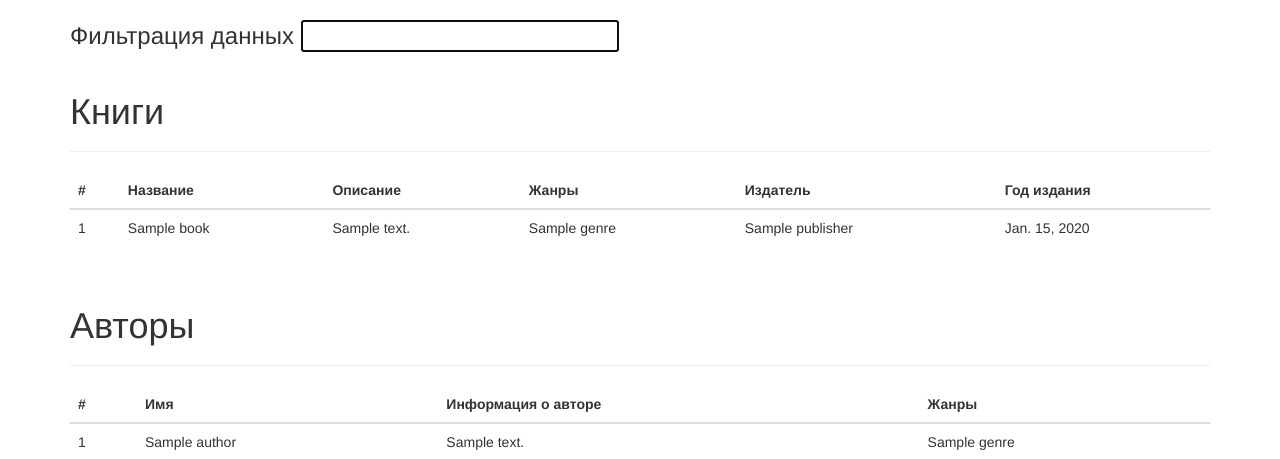
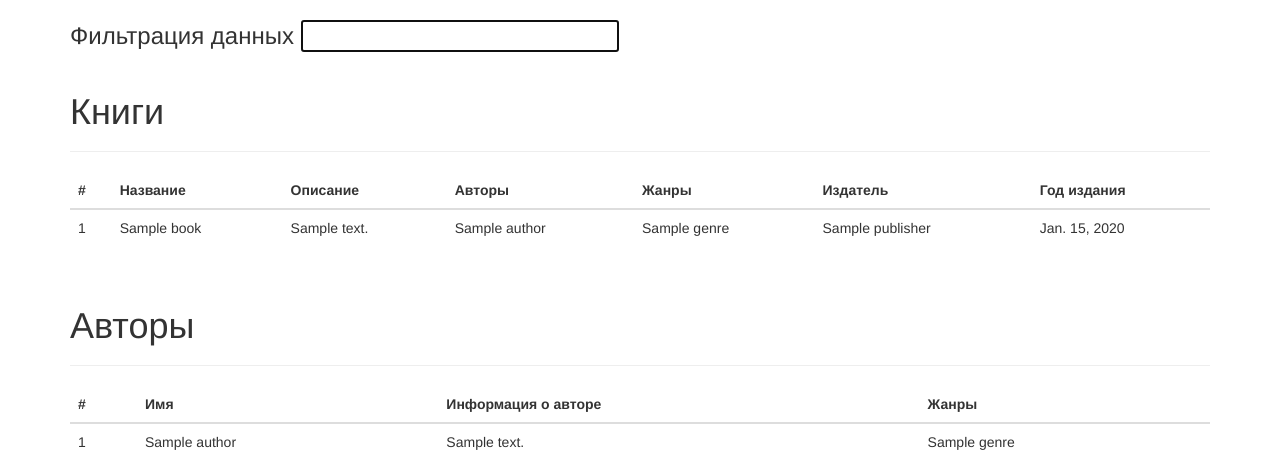
Before and after one commit to ToxicWar/bibliotheque, a Django app: page / in a window 1280 px wide. Shown: the top 459 px of the page. Run offline with Django 3.2, Linux system fonts and the light colour scheme; tables that the repository leaves empty hold one stand-in row (values such as "Sample post"); some libraries are stand-ins or nearby versions.

Commit message:
Add authors field in book table

```diff
--- a/library/models.py
+++ b/library/models.py
@@ -6,12 +6,16 @@ from django.db import models
 class Book(models.Model):
     title = models.CharField('Title', max_length=255)
     description = models.CharField('Description', max_length=1000, blank=True)
+    authors = models.ManyToManyField('Author', related_name='books', blank=True, null=True)
     genres = models.ManyToManyField('Genre', related_name='books', blank=True, null=True)
     publisher = models.ForeignKey('Publisher', related_name='books')
     imprint_date = models.DateField('Imprint date')
 
     def get_genres(self):
         return ', '.join([genre.title for genre in self.genres.all()])
+
+    def get_authors(self):
+        return ', '.join([author.name for author in self.authors.all()])
 
     def __unicode__(self):
         return self.title
--- a/library/templates/index.html
+++ b/library/templates/index.html
@@ -21,6 +21,7 @@
                 <th>#</th>
                 <th>Название</th>
                 <th>Описание</th>
+                <th>Авторы</th>
                 <th>Жанры</th>
                 <th>Издатель</th>
                 <th>Год издания</th>
@@ -32,6 +33,7 @@
                   <td class="child">{{ book.id }}</td>
 									<td class="child">{{ book.title }}</td>
 									<td class="child">{{ book.description }}</td>
+									<td class="child">{{ book.get_authors }}</td>
 									<td class="child">{{ book.get_genres }}</td>
 									<td class="child">{{ book.publisher }}</td>
 									<td class="child">{{ book.imprint_date }}</td>
```
Also changed, not shown: library/migrations/0002_book_authors.py (added).
